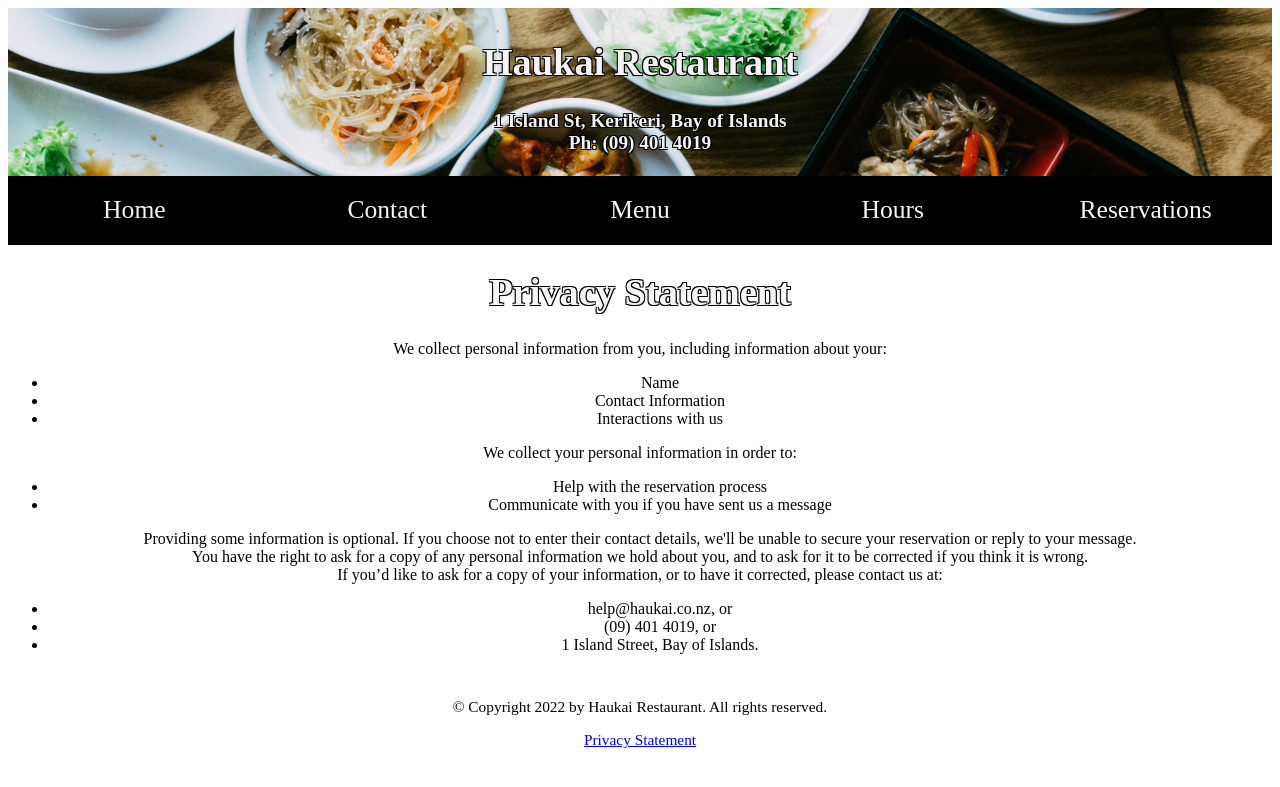
After one commit to RJDPayne/BIT607, a PHP site: page /privacy.html in a window 1280 px wide. The commit adds this page. Shown: the top 787 px of the page. Run offline with PHP 8.4, Linux system fonts and the light colour scheme.

Commit message:
Added privacy policy and began on reservations

```diff
--- a/contact.html
+++ b/contact.html
@@ -3,7 +3,7 @@
     <head>
         <meta charset="utf-8">
         <meta name="viewport" content="width=device-width, intial scale=1.0">
-        <title>Haukai Restarant Home</title>
+        <title>Haukai Restarant Contact</title>
         <link rel="stylesheet" href="styles/styles.css">
     </head>
 
--- a/hours.html
+++ b/hours.html
@@ -24,6 +24,11 @@
 
         <!--Page's main contnent-->
         <main>
+            <Div class="row">
+                <Div class="column">
+                    <p>Opening Hours</p>
+                </Div>
+            </Div>
 
         </main>
 
--- a/index.html
+++ b/index.html
@@ -31,6 +31,7 @@
         <!--Footer to be used across all pages-->
         <footer class="footer">
             <p>© Copyright 2022 by Haukai Restaurant. All rights reserved.</p>
+            <a href="privacy.html" target="_blank">Privacy Statement</a>
         </footer>
     </body>
 
--- /dev/null
+++ b/privacy.html
@@ -0,0 +1,61 @@
+<!DOCTYPE html>
+<html>
+    <head>
+        <meta charset="utf-8">
+        <meta name="viewport" content="width=device-width, intial scale=1.0">
+        <title>Haukai Restarant Privacy Statement</title>
+        <link rel="stylesheet" href="styles/styles.css">
+    </head>
+
+    <body class="body">
+        <!--Header to be used across all website pages-->
+        <header class="header">
+            <h1>Haukai Restaurant</h1>
+            <h2>1 Island St, Kerikeri, Bay of Islands</br>Ph: (09) 401 4019</h2>
+        </header>
+
+        <!--Navigation Pane-->
+        <nav class="topnav">
+            <a href="index.html">Home</a>
+            <a href="contact.html">Contact</a>
+            <a href="menu.html">Menu</a>
+            <a href="hours.html">Hours</a>
+            <a href="reservations.html">Reservations</a>
+        </nav>
+
+        <!--Page's main contnent-->
+        <main>
+            <Div class="row">
+
+                <H1>Privacy Statement</H1>
+                <p>
+                We collect personal information from you, including information about your:
+                </p>
+                <ul>
+                    <li>Name</li>
+                    <li>Contact Information</li>
+                    <li>Interactions with us</li>
+                </ul>
+                <p>We collect your personal information in order to:</p>
+                <ul>
+                    <li>Help with the reservation process</li>
+                    <li>Communicate with you if you have sent us a message</li>
+                </ul>
+                <p>Providing some information is optional. If you choose not to enter their contact details, we'll be unable to secure your reservation or reply to your message.</br>
+                    You have the right to ask for a copy of any personal information we hold about you, and to ask for it to be corrected if you think it is wrong.</br>
+                    If you’d like to ask for a copy of your information, or to have it corrected, please contact us at:</p>
+                    <ul>
+                        <li>help@haukai.co.nz, or </li>
+                        <li>(09) 401 4019, or </li>
+                        <li>1 Island Street, Bay of Islands.</li>
+            </Div>
+
+        </main>
+
+        <!--Footer to be used across all pages-->
+        <footer class="footer">
+            <p>© Copyright 2022 by Haukai Restaurant. All rights reserved.</p>
+            <a href="privacy.html" target="_blank">Privacy Statement</a>
+        </footer>
+    </body>
+</html>
--- a/styles/styles.css
+++ b/styles/styles.css
@@ -30,6 +30,17 @@ h2
     font-size: 1.5vw;
 }
 
+p
+{
+    /*TODO: define paragraph style*/
+}
+
+/*Body style*/
+body
+{
+    text-align: center;
+}
+/*Display which page is selected on menu bar*/
 #currentPage
 {
     background-color: whitesmoke;
@@ -92,6 +103,7 @@ h2
     .column
     {
         width:100%;
+        height: 100vw;
     }
 
     .header
```
Also changed, not shown: reservations.html (+11 -1 lines).
